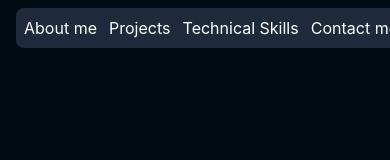
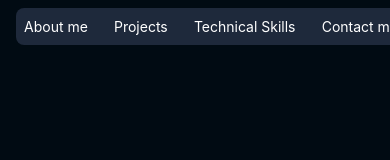
Before and after one commit to MeghashreeK/portfolio, a React (Create React App) app: page / in a window 390 px wide. Shown: the top 160 px of the page. Built offline with nearby package versions, Linux system fonts and the light colour scheme.

Commit message:
changed text size of header

```diff
--- a/src/components/Header.js
+++ b/src/components/Header.js
@@ -34,7 +34,7 @@ const Header = () => {
 
   return (
     <div className='text-white bg-[#010B13] py-2 px-4'>
-      <div className="flex justify-between sm:justify-evenly w-full fixed bg-[#1E293B] rounded-lg p-2">
+      <div className="flex justify-between sm:justify-evenly w-full fixed bg-[#1E293B] rounded-lg p-2 text-[14px] sm:text-[16px]">
         {headerArray.map((headerValue,index) => <p className={`cursor-pointer ${borderState[index] ? "border-b-2 border-yellow-400 text-yellow-400" : ""}`} key={headerValue.text} onClick={() =>handleScrollEvent(index)}>{headerValue.text}</p>)}
       </div>
       <div ref={aboutMe}><AboutMe /></div>
```
